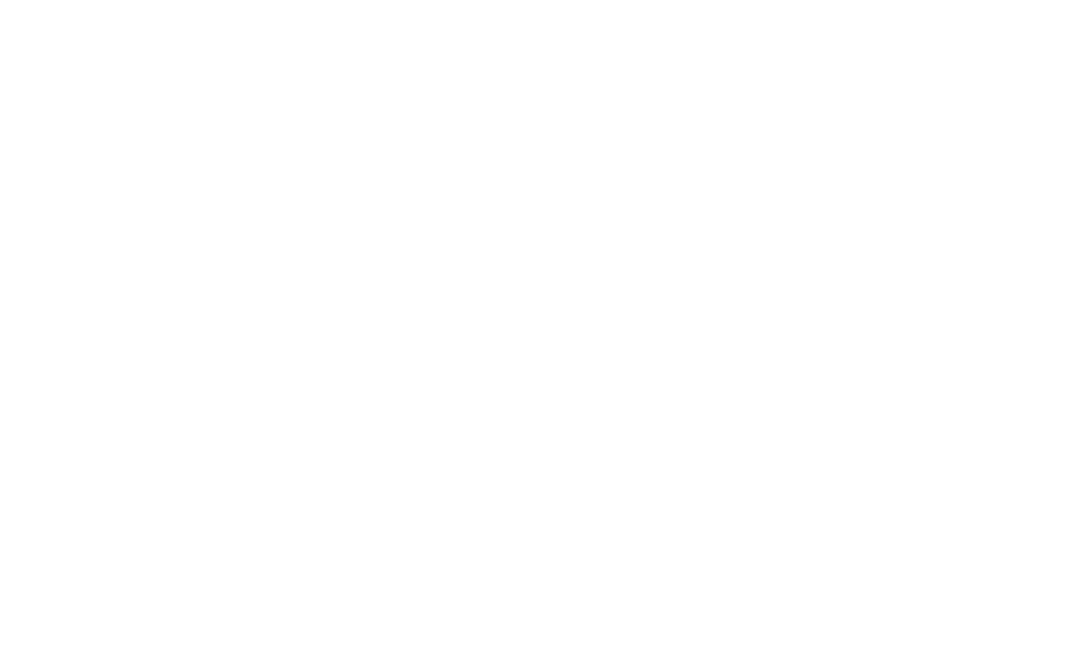
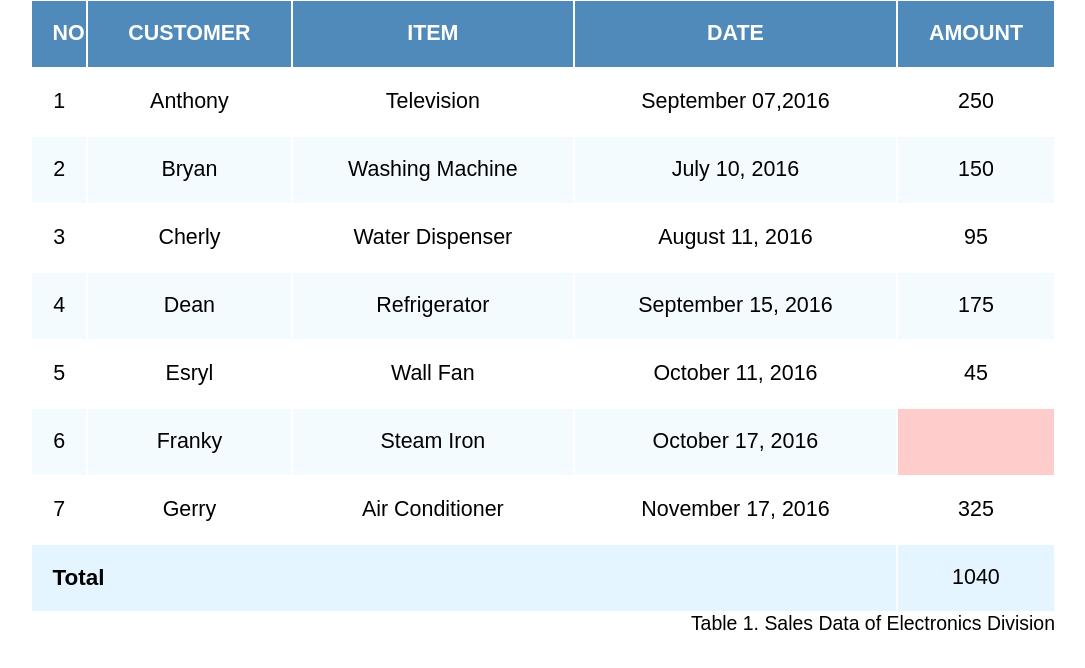
Before and after one commit to digitalHTTK/study, a plain HTML site: page PW2/11.html in a window 1280 px wide. Shown: the whole page, without its empty margins (33-1118 px from the left). Drawn offline with Linux system fonts and the light colour scheme.

Commit message:
CSS changed

```diff
--- a/PW2/11.html
+++ b/PW2/11.html
@@ -0,0 +1,74 @@
+<!DOCTYPE HTML>
+<html>
+	<head>
+		<meta charset="utf-8">
+		<link href="styles/11.css" rel="stylesheet" type="text/css">
+		<title>10</title>
+	</head>
+
+	<body>
+		<table>
+			<caption>Table 1. Sales Data of Electronics Division</caption>
+			<tr>
+				<th>NO</th>
+				<th>CUSTOMER</th>
+				<th>ITEM</th>
+				<th>DATE</th>
+				<th>AMOUNT</th>
+			</tr>
+			<tr class="even">
+				<td>1</td>
+				<td>Anthony</td>
+				<td>Television</td>
+				<td>September 07,2016</td>
+				<td>250</td>
+			</tr>
+			<tr class="odd">
+				<td>2</td>
+				<td>Bryan</td>
+				<td>Washing Machine</td>
+				<td>July 10, 2016</td>
+				<td>150</td>
+			</tr>
+			<tr class="even">
+				<td>3</td>
+				<td>Cherly</td>
+				<td>Water Dispenser</td>
+				<td>August 11, 2016</td>
+				<td>95</td>
+			</tr>
+			<tr class="odd">
+				<td>4</td>
+				<td>Dean</td>
+				<td>Refrigerator</td>
+				<td>September 15, 2016</td>
+				<td>175</td>
+			</tr>
+			<tr class="even">
+				<td>5</td>
+				<td>Esryl</td>
+				<td>Wall Fan</td>
+				<td>October 11, 2016</td>
+				<td>45</td>
+			</tr>
+			<tr class="odd">
+				<td>6</td>
+				<td>Franky</td>
+				<td>Steam Iron</td>
+				<td>October 17, 2016</td>
+				<td id="pink"></td>
+			</tr>
+			<tr class="even">
+				<td>7</td>
+				<td>Gerry</td>
+				<td>Air Conditioner</td>
+				<td>November 17, 2016</td>
+				<td>325</td>
+			</tr>
+			<tr class="odd" id="total">
+				<td colspan="4"><p>Total</p></td>
+				<td id="bold">1040</td>
+			</tr>
+		</table>
+	</body>
+</html>
--- a/PW2/styles/10.css
+++ b/PW2/styles/10.css
@@ -1,7 +1,19 @@
-#a {
-
+.container {
+	width: 100px;
+	height: 100px;
+	display: inline-block;
+	margin: 10px;
 }
 
-div:hover {
+.even {
+	background-color: black;
+}
+
+.odd {
+	background-color: blue;
+}
+
+.container:hover {
 	background-color: orange;
+	transition: 0.5s;
 }
--- a/PW2/styles/11.css
+++ b/PW2/styles/11.css
@@ -0,0 +1,60 @@
+* {
+	font-family: sans-serif;
+	font-size: 1.05em;
+	text-align: center;
+	margin:0;
+	padding:0;
+	text-decoration: none;
+}
+
+caption {
+	text-align: right;
+}
+
+table {
+	width: 80%;
+	height: 50%;
+	margin-left: 5%;
+	padding:0;
+	border-spacing: 0;
+	caption-side: bottom;
+}
+
+th {
+	color: rgb(255,255,255);
+	background-color: rgb(80,138,187);
+	padding: 2%;
+	font-weight: 600;
+	border: 1px solid #fff;
+	text-align: center;
+}
+
+td {
+	padding: 2%;
+	border: 1px solid #fff;
+}
+
+.even {
+	background-color: rgb(255,255,255);
+}
+
+.odd {
+	background-color: rgb(244,251,255);
+}
+
+#total {
+	background-color: rgb(229,245,255);
+}
+
+#total p {
+	text-align: left;
+	font-weight: bold;
+}
+
+#pink {
+	background-color: rgb(255,204,204);
+}
+
+#boldhere {
+	font-weight: bold;
+}
```
Also changed, not shown: PW2/10.html (+5 -5 lines), PW2/4.html (+3 -3 lines), PW2/9.html (+15 -0 lines), PW2/styles/4.css (+7 -3 lines), PW2/styles/9.css (+18 -0 lines).
